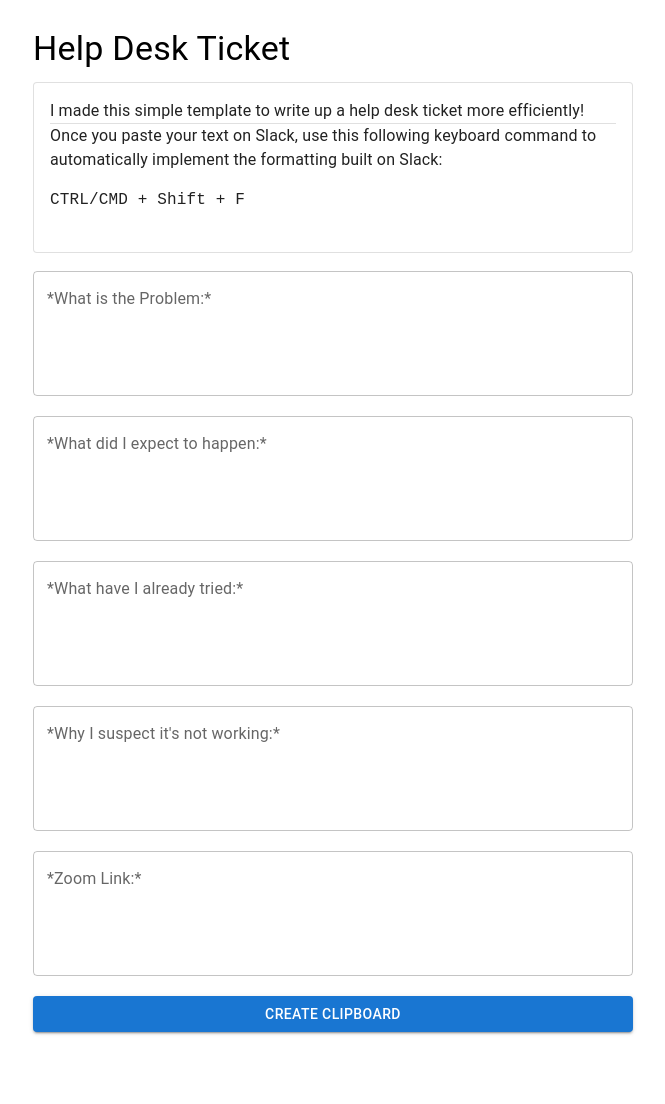
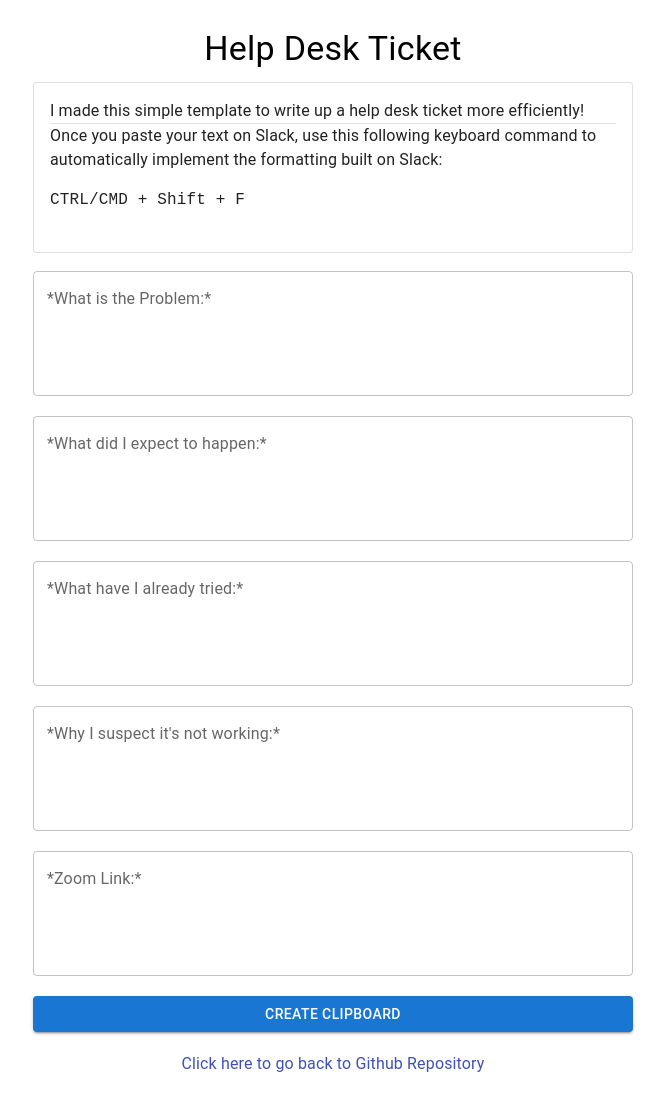
Before and after one commit to sabrinaira/help-desk-form, a React (Vite) app: page / in a window 1280 px wide. Shown: the whole page, without its empty margins (307-972 px from the left). Before the commit the page ends 1080 px from the top, so only its background shows below. Built offline with nearby package versions, Linux system fonts and the light colour scheme.

Commit message:
updated README; added link to Github Repo within component

```diff
--- a/src/App.tsx
+++ b/src/App.tsx
@@ -5,7 +5,7 @@ import HelpDeskForm from './HelpDesk';
 function App() {
   return (
     <Box sx={{ padding: '20px', maxWidth: 600, margin: 'auto' }}>
-      <Typography variant='h4' gutterBottom>
+      <Typography variant='h4' align='center' gutterBottom>
         Help Desk Ticket
       </Typography>
       <Card variant='outlined'>
@@ -13,8 +13,8 @@ function App() {
           <Typography variant='body1'>
             I made this simple template to write up a help desk ticket more
             efficiently!<Divider></Divider>
-            Once you paste your text on Slack, use this following keyboard command to
-            automatically implement the formatting built on Slack:
+            Once you paste your text on Slack, use this following keyboard
+            command to automatically implement the formatting built on Slack:
             <pre>
               <code>CTRL/CMD + Shift + F</code>
             </pre>
@@ -23,6 +23,19 @@ function App() {
       </Card>
       <br></br>
       <HelpDeskForm />
+      <Typography align='center'>
+        <a
+          href='https://github.com/sabrinaira/help-desk-form'
+          style={{
+            textDecoration: 'none',
+            color: '#3f51b5',
+            padding: '10px',
+            fontSize: '16px',
+          }}
+        >
+          Click here to go back to Github Repository
+        </a>
+      </Typography>
     </Box>
   );
 }
```
Also changed, not shown: 1 other file (tests, documents, lock files or other folders).
